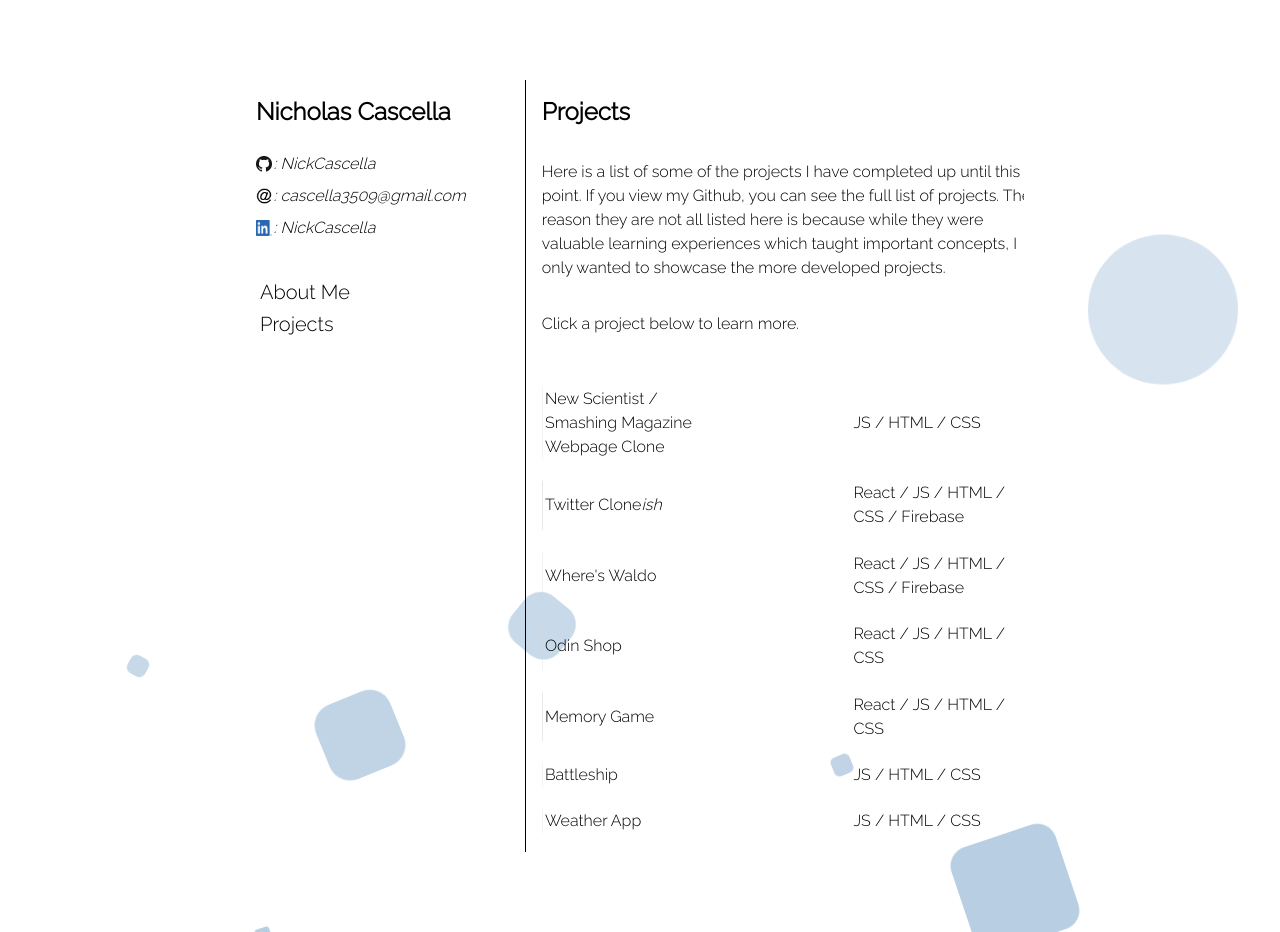
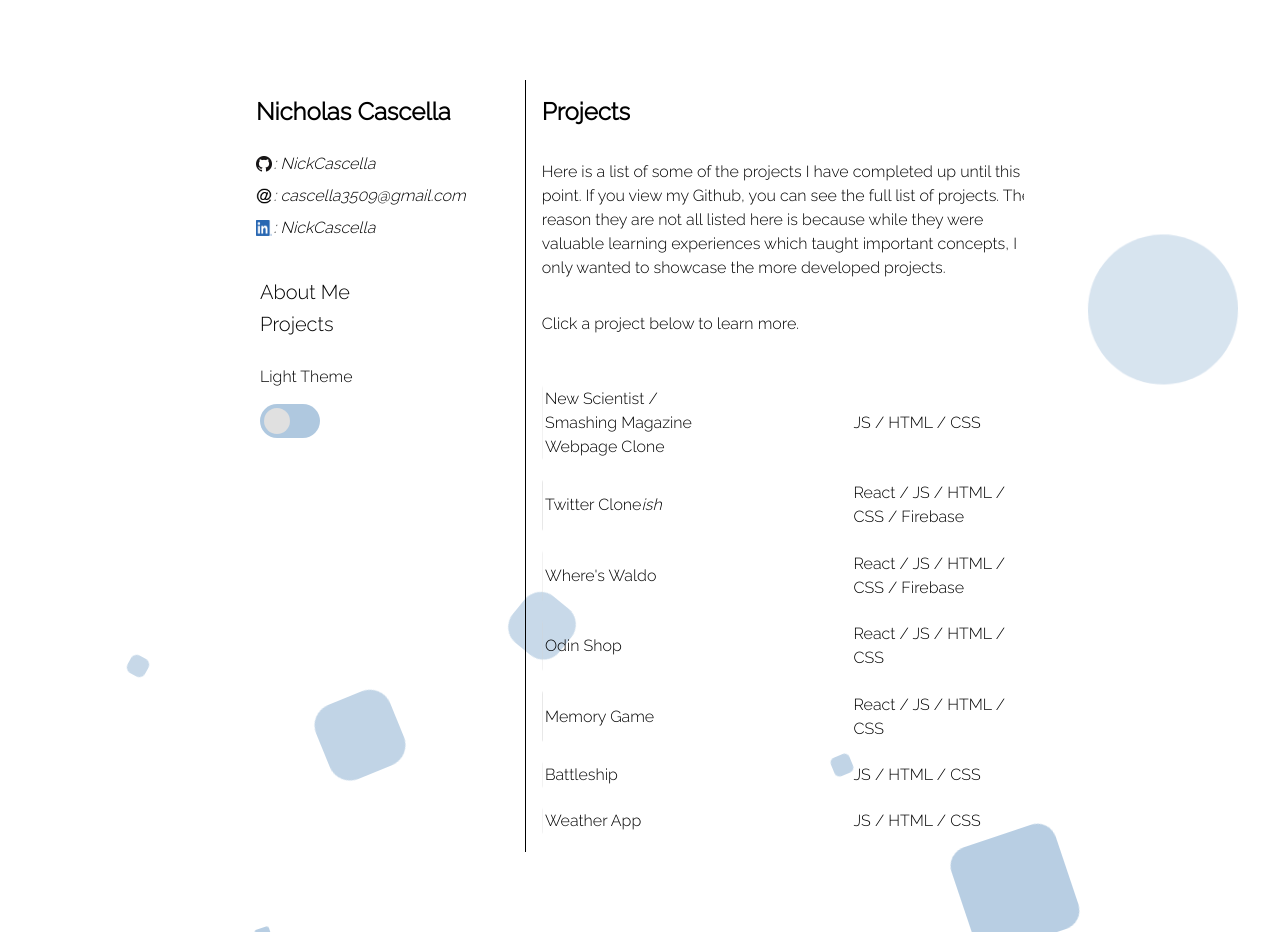
Before and after one commit to NickCascella/personal-website, a React (Create React App) app: page /home/Projects in a window 1280 px wide. Built offline with nearby package versions, Linux system fonts and the light colour scheme.

Commit message:
added dark theme

```diff
--- a/src/App.js
+++ b/src/App.js
@@ -25,7 +25,10 @@ function App() {
 
   return (
     <div className="app">
-      <HomePage currentTheme={currentTheme()}></HomePage>
+      <HomePage
+        currentTheme={currentTheme()}
+        setDarkThemeOn={setDarkThemeOn}
+      ></HomePage>
       <div className="area" style={currentTheme()}>
         <ul className="circles">
           <li></li>
--- a/src/components/HomePage.css
+++ b/src/components/HomePage.css
@@ -60,6 +60,78 @@
   width: 90%;
 }
 
+.themeSwitchingContainer {
+  padding-top: 5px;
+  padding-left: 4px;
+  padding-bottom: 30px;
+}
+
+.switchTitle {
+  padding-bottom: 15px;
+}
+
+.switch {
+  position: relative;
+  display: inline-block;
+  width: 60px;
+  height: 34px;
+}
+
+/* Hide default HTML checkbox */
+.switch input {
+  opacity: 0;
+  width: 0;
+  height: 0;
+}
+
+/* The slider */
+.slider {
+  position: absolute;
+  cursor: pointer;
+  top: 0;
+  left: 0;
+  right: 0;
+  bottom: 0;
+  background-color: rgba(77, 132, 184, 0.446);
+  -webkit-transition: 0.4s;
+  transition: 0.4s;
+}
+
+.slider:before {
+  position: absolute;
+  content: "";
+  height: 26px;
+  width: 26px;
+  left: 4px;
+  bottom: 4px;
+  background-color: rgb(224, 224, 224);
+  -webkit-transition: 0.4s;
+  transition: 0.4s;
+}
+
+input:checked + .slider {
+  background-color: rgba(24, 24, 24, 0.446);
+}
+
+input:focus + .slider {
+  box-shadow: 0 0 1px #2196f3;
+}
+
+input:checked + .slider:before {
+  -webkit-transform: translateX(26px);
+  -ms-transform: translateX(26px);
+  transform: translateX(26px);
+}
+
+/* Rounded sliders */
+.slider.round {
+  border-radius: 34px;
+}
+
+.slider.round:before {
+  border-radius: 50%;
+}
+
 /*y
 =================
 DISPLAYED CONTENT
--- a/src/components/HomePage.js
+++ b/src/components/HomePage.js
@@ -22,6 +22,15 @@ import { useState } from "react";
 
 function HomePage(props) {
   const currentTheme = props.currentTheme;
+  const setDarkThemeOn = props.setDarkThemeOn;
+
+  const themeButtonDisplay = () => {
+    if (currentTheme.color === "white") {
+      return "Dark Theme";
+    } else {
+      return "Light Theme";
+    }
+  };
 
   const checkSpecialStyling = (hover) => {
     if (
@@ -107,6 +116,18 @@ function HomePage(props) {
               </li>
             </Link>
           </ul>
+          <div className="themeSwitchingContainer">
+            <div className="switchTitle">{themeButtonDisplay()}</div>
+            <label class="switch">
+              <input
+                type="checkbox"
+                onChange={(e) => {
+                  setDarkThemeOn(e.target.checked);
+                }}
+              ></input>
+              <span class="slider round"></span>
+            </label>
+          </div>
         </nav>
         <section className="displayedPage">
           <Switch>
```
